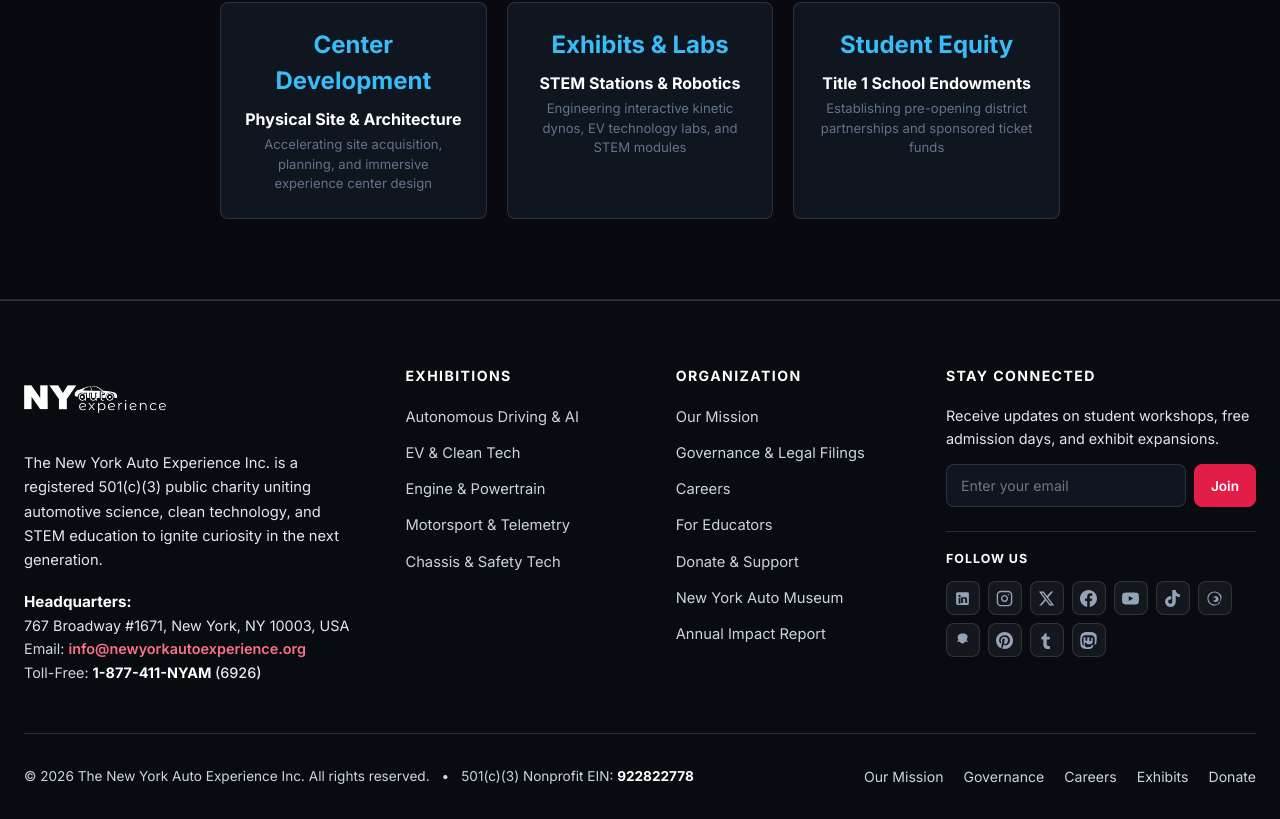
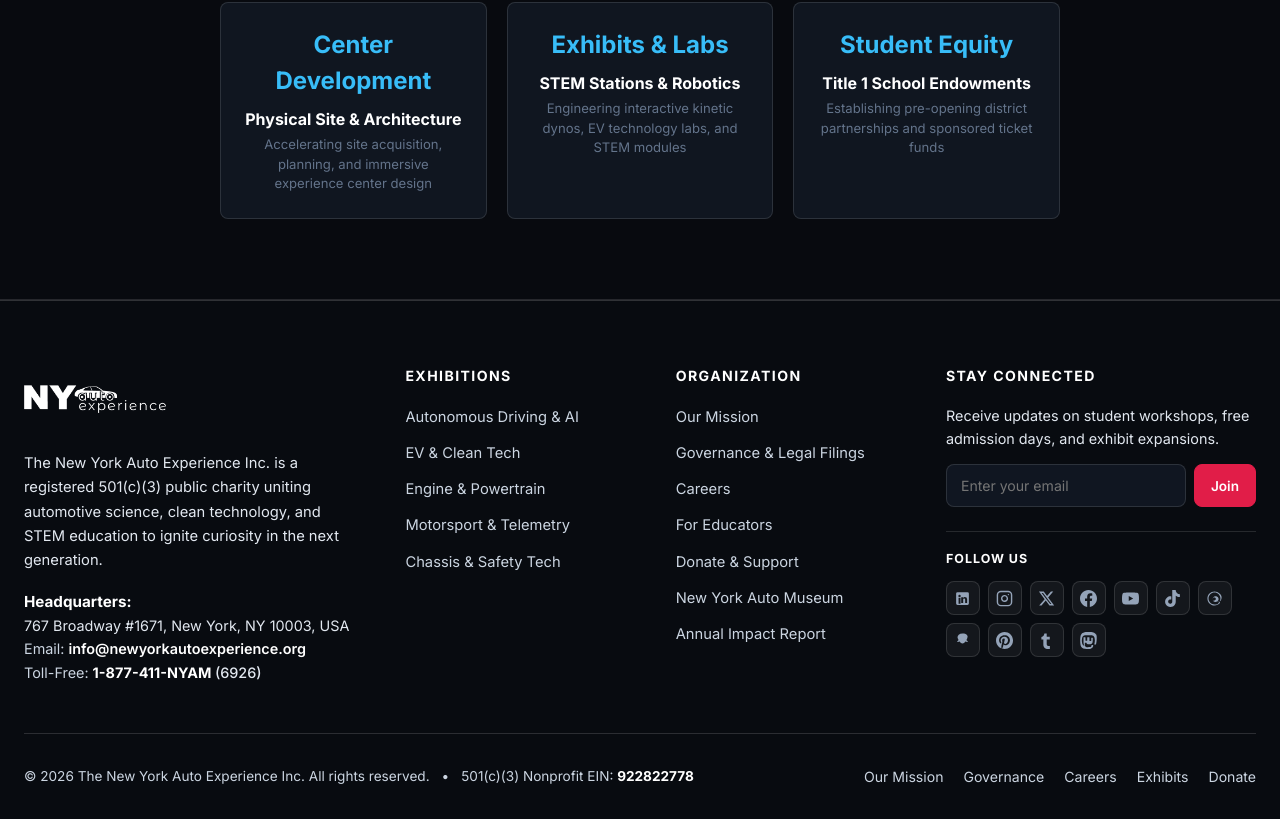
Before and after one commit to itsemranraj-ai/newyorkautoexperience-nextjs, a Next.js app: page / in a window 1280 px wide. Shown: the part 6063-6882 px from the top of the page. Built offline with nearby package versions, Linux system fonts and the light colour scheme.

Commit message:
style(footer): set email link color to pure white matching other contact text

```diff
--- a/src/components/Footer.tsx
+++ b/src/components/Footer.tsx
@@ -81,7 +81,7 @@ export default function Footer() {
             <div style={{ marginTop: '16px', fontSize: '0.9rem', color: '#E2E8F0', lineHeight: 1.65 }}>
               <strong style={{ color: '#FFFFFF', fontSize: '0.95rem' }}>Headquarters:</strong><br />
               <span style={{ color: '#E2E8F0' }}>767 Broadway #1671, New York, NY 10003, USA</span><br />
-              <span style={{ color: '#CBD5E1' }}>Email: </span><a href="mailto:info@newyorkautoexperience.org" style={{ color: '#FB7185', fontWeight: 600 }}>info@newyorkautoexperience.org</a><br />
+              <span style={{ color: '#CBD5E1' }}>Email: </span><a href="mailto:info@newyorkautoexperience.org" style={{ color: '#FFFFFF', fontWeight: 600, textDecoration: 'none' }}>info@newyorkautoexperience.org</a><br />
               <span style={{ color: '#CBD5E1' }}>Toll-Free: </span><a href="tel:18774116926" style={{ color: '#FFFFFF', fontWeight: 700, textDecoration: 'none' }}>1-877-411-NYAM <span style={{ color: '#E2E8F0', fontWeight: 500 }}>(6926)</span></a>
             </div>
           </div>
```
